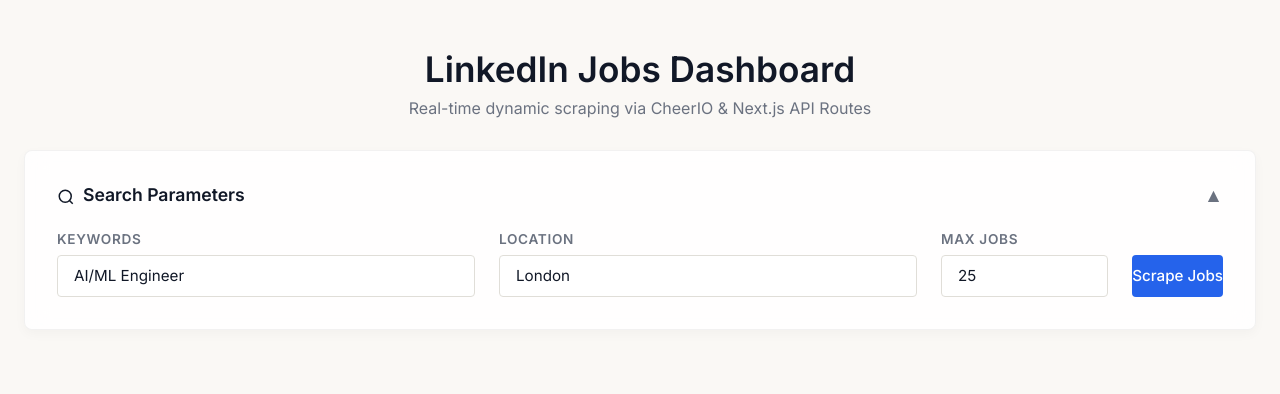
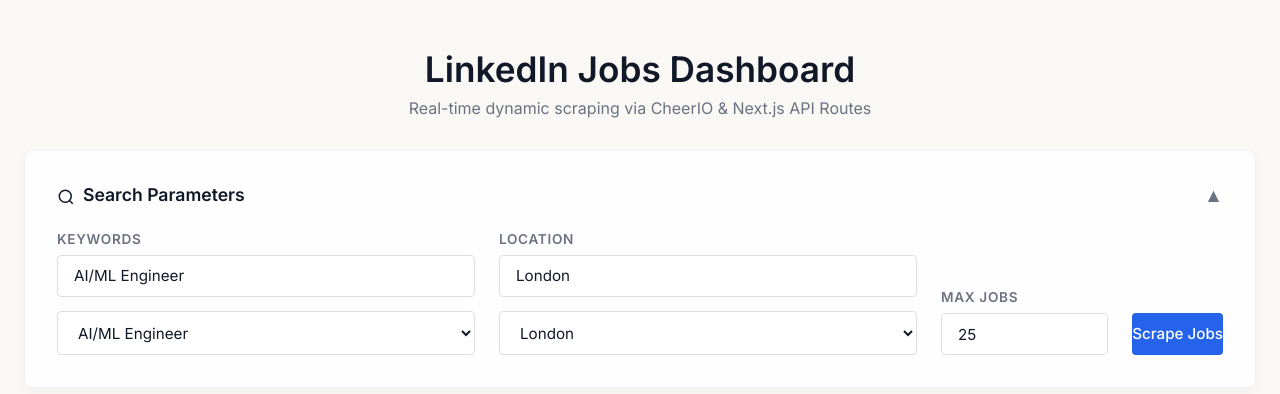
Before and after one commit to mina-genee/linkedin-jobs-dashboard, a Next.js app: page / in a window 1280 px wide. Shown: the top 394 px of the page. Built offline with nearby package versions, Linux system fonts and the light colour scheme.

Commit message:
Decouple input and select for clear hybrid UI

```diff
--- a/src/app/Dashboard.tsx
+++ b/src/app/Dashboard.tsx
@@ -200,36 +200,46 @@
             <label>Keywords</label>
             <input
               type="text"
-              list="keywords-list"
               value={keywords}
               onChange={(e) => setKeywords(e.target.value)}
               className="form-select"
-              placeholder="e.g. Graphic Designer"
+              placeholder="Type custom keywords..."
+              style={{ marginBottom: '0.4rem' }}
               required
             />
-            <datalist id="keywords-list">
+            <select
+              value={PRESET_KEYWORDS.includes(keywords) ? keywords : ""}
+              onChange={(e) => setKeywords(e.target.value)}
+              className="form-select"
+            >
+              <option value="" disabled>-- Or select a preset --</option>
               {PRESET_KEYWORDS.map(k => (
-                <option key={k} value={k} />
+                <option key={k} value={k}>{k}</option>
               ))}
-            </datalist>
+            </select>
           </div>
 
           <div className="input-group">
             <label>Location</label>
             <input
               type="text"
-              list="locations-list"
               value={location}
               onChange={(e) => setLocation(e.target.value)}
               className="form-select"
-              placeholder="e.g. Tokyo"
+              placeholder="Type a custom location..."
+              style={{ marginBottom: '0.4rem' }}
               required
             />
-            <datalist id="locations-list">
+            <select
+              value={PRESET_LOCATIONS.includes(location) ? location : ""}
+              onChange={(e) => setLocation(e.target.value)}
+              className="form-select"
+            >
+              <option value="" disabled>-- Or select a preset --</option>
               {PRESET_LOCATIONS.map(l => (
-                <option key={l} value={l} />
+                <option key={l} value={l}>{l}</option>
               ))}
-            </datalist>
+            </select>
           </div>
 
           <div className="input-group" style={{ flex: '0.4' }}>
```
